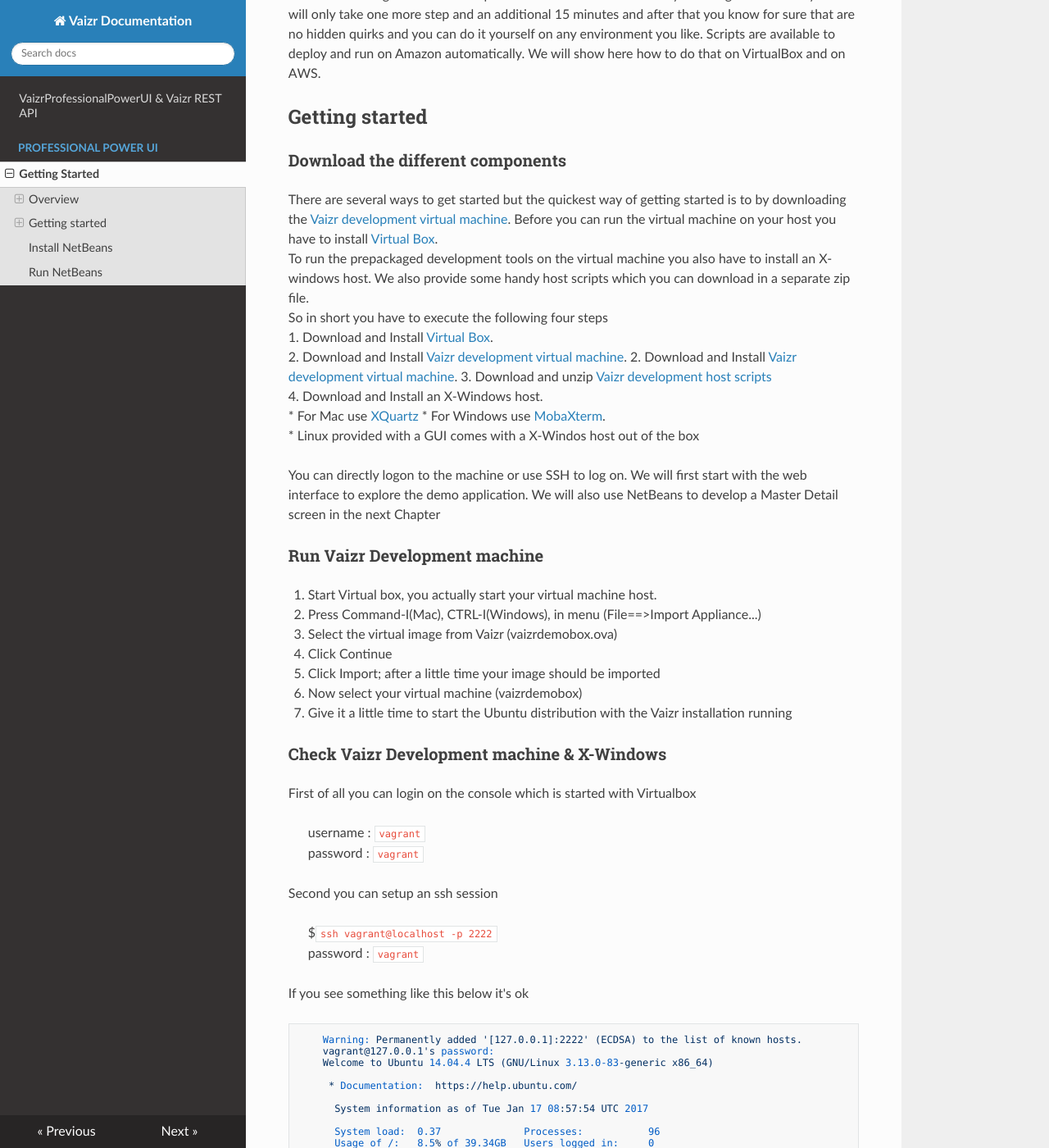
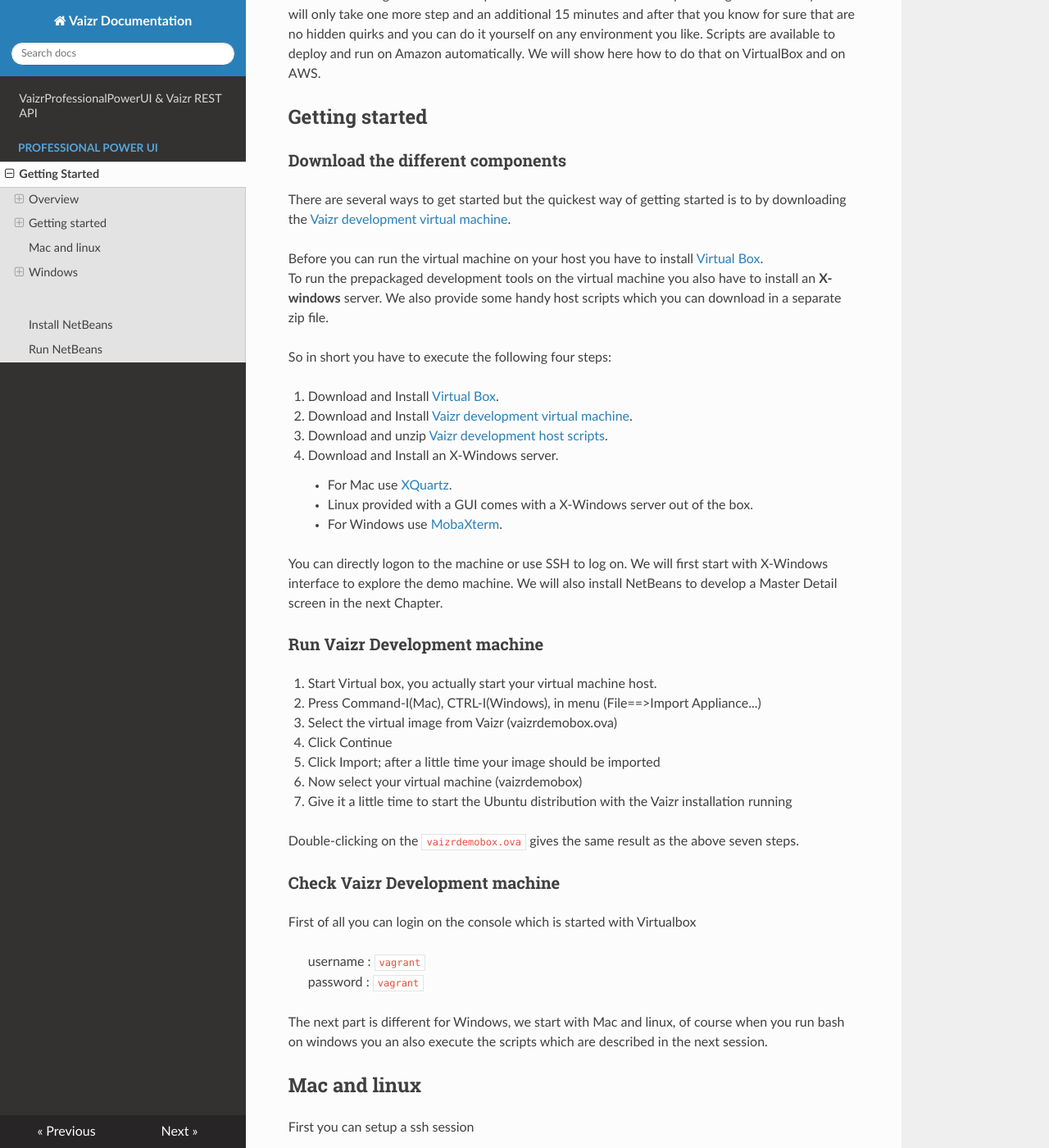
Before and after one commit to vaizr-community/professionalpoweruidoc, an MkDocs documentation site: the page built from docs/professionalpowerui/index.md, in a window 1280 px wide and 1400 px high, scrolled down 764 px. Shown: the whole window at 82% size. Built offline with MkDocs 1.6.1, drawn with Linux system fonts in a browser that asks for light colours; nearby versions of some CDN libraries; old or Windows-style settings are respelled for this version of MkDocs; some of the changed text lies outside the part shown.

Commit message:
mobaxterm screen captures

```diff
--- a/docs/extra.js
+++ b/docs/extra.js
@@ -5,13 +5,13 @@
     }
 })
 function DownloadVaizrDemoBox() {
+  var downloadurl = "https://www.dropbox.com/s/kh4wuagp6tud1tm/vaizrdemobox.ova?dl=0"
   var str = window.location.href
   var n = str.indexOf("/downloads/downloadvaizrdemobox/")
   var m = "/downloads/downloadvaizrdemobox/".length;
   if (str.substr(n+m).length > 0 ) {
      alert("Your Download with id : " + str.substr(n+m));
-//     window.location = "https://mega.nz/#!yp9QVLQR!TZ8L4qwLyAfdu4GPIEZPYFq3lSGwNeQBemQ9cReRfyI"
-       window.location = "https://www.dropbox.com/s/qbmx635c0rqdjfv/vaizrdemohostscripts.zip"
+     window.location = downloadurl
   } else {
      alert("not a valid download id");
      window.location = "/";
--- a/docs/professionalpowerui/index.md
+++ b/docs/professionalpowerui/index.md
@@ -17,25 +17,24 @@
 ## Getting started
 
 ### Download the different components
-There are several ways to get started but the quickest way of getting started is to by downloading the [Vaizr development virtual machine](
-https://mega.nz/#!yp9QVLQR!TZ8L4qwLyAfdu4GPIEZPYFq3lSGwNeQBemQ9cReRfyI
-).
+There are several ways to get started but the quickest way of getting started is to by downloading the <a href="./../downloads/downloadvaizrdemobox/#1234" target="_blank">Vaizr development virtual machine</a>.
+
 Before you can run the virtual machine on your host you have to install
 <a href="https://www.virtualbox.org/" target="_blank">Virtual Box</a>.
-To run the prepackaged development tools on the virtual machine you also have to install an X-windows host. We also provide some handy host scripts which you can download in a separate zip file.
-So in short you have to execute the following four steps
+To run the prepackaged development tools on the virtual machine you also have to install an **X-windows** server. We also provide some handy host scripts which you can download in a separate zip file.
+
+So in short you have to execute the following four steps:
+
 1. Download and Install <a href="https://www.virtualbox.org/" target="_blank">Virtual Box</a>.
-2. Download and Install [Vaizr development virtual machine](
-https://mega.nz/#!yp9QVLQR!TZ8L4qwLyAfdu4GPIEZPYFq3lSGwNeQBemQ9cReRfyI
-).
-2. Download and Install [Vaizr development virtual machine](./../downloads/downloadvaizrdemobox.html).
-3. Download and unzip [Vaizr development host scripts](./../downloads/vaizrdemohostscripts.zip)
-4. Download and Install an X-Windows host.
-     * For Mac use <a href='https://www.xquartz.org/' target='_blank'>XQuartz</a>
-     * For Windows use <a href="http://mobaxterm.mobatek.net/" target="_blank"> MobaXterm</a>.
-     * Linux provided with a GUI comes with a X-Windos host out of the box
+2. Download and Install <a href="./../downloads/downloadvaizrdemobox/#1234" target="_blank">Vaizr development virtual machine</a>.
+3. Download and unzip [Vaizr development host scripts](./../downloads/vaizrdemohostscripts.zip).
+4. Download and Install an X-Windows server.
 
-You can directly logon to the machine or use SSH to log on. We will first start with the web interface to explore the demo application. We will also use NetBeans to develop a Master Detail screen in the next Chapter
+    * For Mac use <a href='https://www.xquartz.org/' target='_blank'>XQuartz</a>.
+    * Linux provided with a GUI comes with a X-Windows server out of the box.
+    * For Windows use <a href="http://mobaxterm.mobatek.net/" target="_blank"> MobaXterm</a>.
+
+You can directly logon to the machine or use SSH to log on. We will first start with X-Windows interface to explore the demo machine. We will also install NetBeans to develop a Master Detail screen in the next Chapter.
 
 ### Run Vaizr Development machine
 1. Start Virtual box, you actually start your virtual machine host.
@@ -46,12 +45,17 @@
 6. Now select your virtual machine (vaizrdemobox)
 7. Give it a little time to start the Ubuntu distribution with the Vaizr installation running
 
-### Check Vaizr Development machine & X-Windows
+Double-clicking on the `vaizrdemobox.ova` gives the same result as the above seven steps.
+
+### Check Vaizr Development machine
 First of all you can login on the console which is started with Virtualbox
 > username : `vagrant`
 > password : `vagrant`
 
-Second you can setup an ssh session
+The next part is different for Windows, we start with Mac and linux, of course when you run bash on windows you an also execute the scripts which are described in the next session.
+
+## Mac and linux
+First you can setup a ssh session
 > $`ssh vagrant@localhost -p 2222`
 > password : `vagrant`
 
@@ -106,13 +113,88 @@
 5. choose [1]
 6. $`. ./firefox`
 
+        The above mentioned scripsts are straightforward. Check it out.
+        The trick is that we use a private key (a .pem file)
+        to logon without a password
+
+If all goes well you should see the **Ubuntu Start Page Mozilla Firefox**
+
+We will do the same for Google-Chrome. Google-Chrome has to be started once to activate the browser for NetBeans. You activate chrome by accepting the presented two options.
+
+1. $`. ./google-chrome`
+2. choose `OK`
+
+## Windows
+On windows you need to install an **X-server** and you get proper **ssh** support with it. **Mobatek** has a nice free edition which works well.
+
+### Installing MobaXterm
+- go to [http://mobaxterm.mobatek.net](http://mobaxterm.mobatek.net) you will see the following screen.
+
+    ![mobaxterm_website](./../images/mobaxterm_website.png)
+
+- After clicking `GET MOBAXTERM NOW!` you see the follwing screen.
+
+    ![mobaxterm_download](./../images/mobaxterm_download.png)
+
+
+- Choose the `Home Edition, Download now`
+
+    ![mobaxterm_installer](./../images/mobaxterm_installer.png)
+
+- Choose the `Installer edition`
+
+    ![mobaxterm_download_installer](./../images/mobaxterm_download_installer.png)
+
+- Choose `Save file`
+
+    ![mobaxterm_run_installer](./../images/mobaxterm_run_installer.png)
+
+- Choose `Run`
+
+    ![mobaxterm_installer_wizard](./../images/mobaxterm_installer_wizard.png)
+
+- Choose `Next`
+
+    ![mobaxterm_accept_licence](./../images/mobaxterm_accept_licence.png)
+
+- Choose `I accept the terms in the Licence Agreement`
+
+    ![mobaxterm_allow_install](./../images/mobaxterm_allow_install.png)
+
+- Allow the program to run by clicking `Yes`
+
+    ![mobaxterm_install_completed](./../images/mobaxterm_install_completed.png)
+
+- Click `Finish`
+- Now the program is installed and you can start it by clicking the Icon on your desktop. You see the following screen now.
+
+    ![mobaxterm_startscreen](./../images/mobaxterm_startscreen.png)
+
+- After clicking on `Start a new remote session` you get the follwing screen.
+
+    ![mobaxterm_session_screen](./../images/mobaxterm_session_screen.png)
+
+- Here you can also choose to `Use private key`
+
+- Unzip the **vaizrdemohostscripts.zip** file and the private keys can be found in the `..\cli\pem` folder. Choose for the **l**ocal**v**irtual**m**achine the `lvmvaizrdemobox.pem` file.
+
+
+##
+##
+##
+
+
+
+1. $`firefox`
+
+
 If all goes well you should see the following
-![ubuntu_start_page_mozilla_firefox](./images/ubuntu_start_page_mozilla_firefox.png)
+![ubuntu_start_page_mozilla_firefox](./../images/ubuntu_start_page_mozilla_firefox.png)
 
 We will do the same for Google-Chrome. Google-Chrome has to be started once to activate the browser for NetBeans. You activate chrome by accepting the following two options.
-![chrome_initiate](./images/chrome_initiate.png)
+![chrome_initiate](./../images/chrome_initiate.png)
 
-1. $`. ./google-chrome`
+1. $`google-chrome`
 2. choose `OK`
 
 ## Install NetBeans
```
Also changed, not shown: other parts of docs/professionalpowerui/index.md (+7 -3 lines), docs/images/mobaxterm_accept_licence.png (added), docs/images/mobaxterm_allow_install.png (added), docs/images/mobaxterm_download.png (added), docs/images/mobaxterm_download_installer.png (added), docs/images/mobaxterm_install_completed.png (added), docs/images/mobaxterm_installer.png (added), docs/images/mobaxterm_installer_wizard.png (added), docs/images/mobaxterm_run_installer.png (added), docs/images/mobaxterm_session_screen.png (added), docs/images/mobaxterm_startscreen.png (added), docs/images/mobaxterm_website.png (added).
